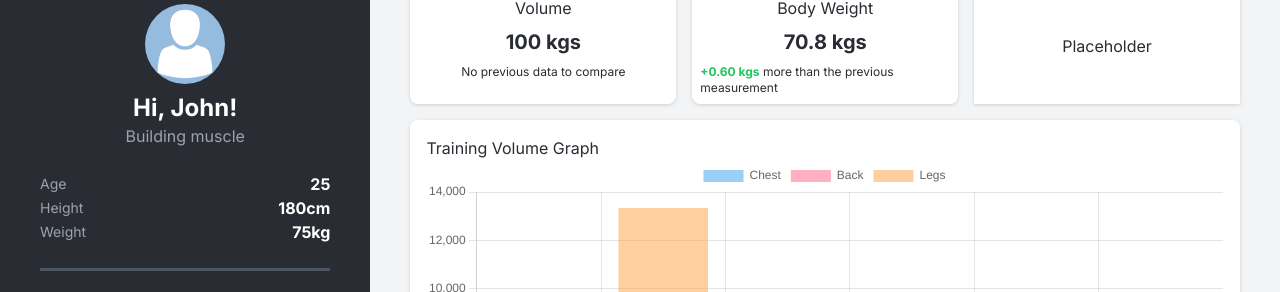
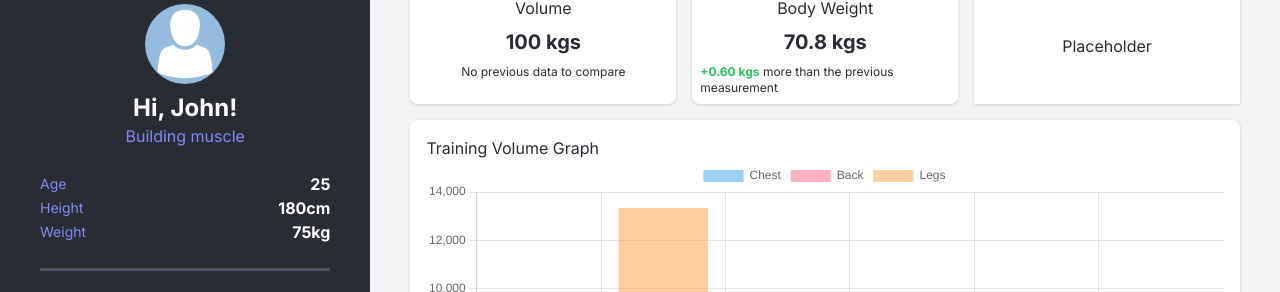
Before and after one commit to MarekRykaczewski/lift-mentor, a Next.js app: page / in a window 1280 px wide. Shown: the part 96-388 px from the top of the page. Built offline with nearby package versions, Linux system fonts and the light colour scheme.

Commit message:
change color accent

```diff
--- a/src/app/components/ProfileCard.tsx
+++ b/src/app/components/ProfileCard.tsx
@@ -13,22 +13,22 @@ const ProfileCard = () => {
         />
         <div className="flex flex-col">
           <span className="text-2xl text-center font-bold">Hi, John!</span>
-          <span className="text-md text-gray-400 text-center">
+          <span className="text-md text-indigo-400 text-center">
             Building muscle
           </span>
         </div>
       </div>
       <div className="w-full flex flex-col justify-around text-center">
         <div className="flex flex-row items-center justify-between">
-          <span className="text-sm text-gray-400">Age</span>
+          <span className="text-sm text-indigo-400">Age</span>
           <span className="font-bold">25</span>
         </div>
         <div className="flex flex-row items-center justify-between">
-          <span className="text-sm text-gray-400">Height</span>
+          <span className="text-sm text-indigo-400">Height</span>
           <span className="font-bold">180cm</span>
         </div>
         <div className="flex flex-row items-center justify-between">
-          <span className="text-sm text-gray-400">Weight</span>
+          <span className="text-sm text-indigo-400">Weight</span>
           <span className="font-bold">75kg</span>
         </div>
       </div>
```
